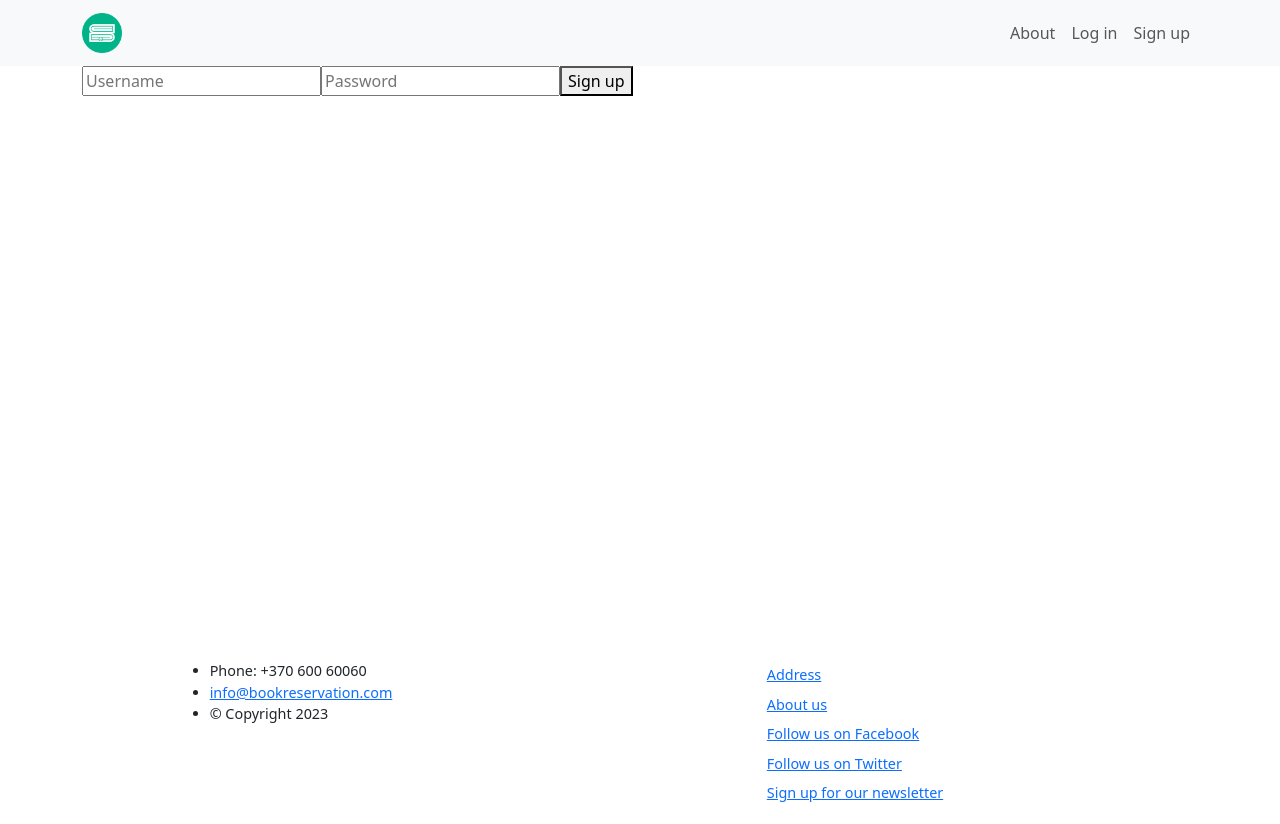
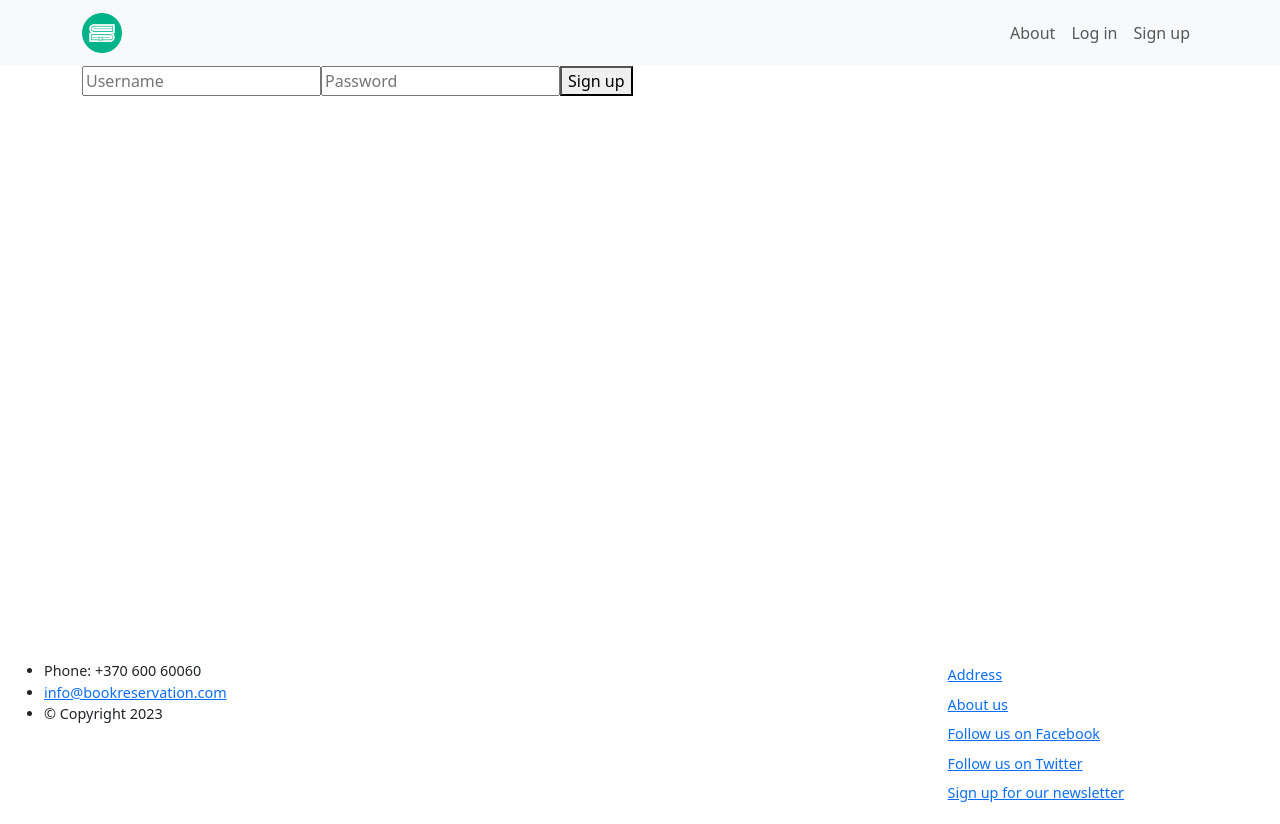
Before and after one commit to jzabulenas/online-bookstore, a React (Create React App) app in the folder frontend/: page /signup in a window 1280 px wide. Built offline with nearby package versions, Linux system fonts and the light colour scheme.

Commit message:
Update how footer looks on mobile, and desktop

```diff
--- a/frontend/src/components/Footer.js
+++ b/frontend/src/components/Footer.js
@@ -4,7 +4,7 @@
   return (
     <footer className="container text-font-size">
       <div className="row">
-        <div className="col-12 col-sm-6 d-flex justify-content-center">
+        <div className="col-12 col-sm-6 d-flex justify-content-center justify-content-sm-start">
           <ul>
             <li>Phone: +370 600 60060</li>
             <li>
@@ -19,7 +19,7 @@
           </ul>
         </div>
 
-        <div className="col-12 col-sm-6 d-flex justify-content-center">
+        <div className="col-12 col-sm-6 d-flex justify-content-center justify-content-sm-end">
           <ul className="list-unstyled">
             <li className="p-1">
               <a href="https://techin.lt/">Address</a>
```
